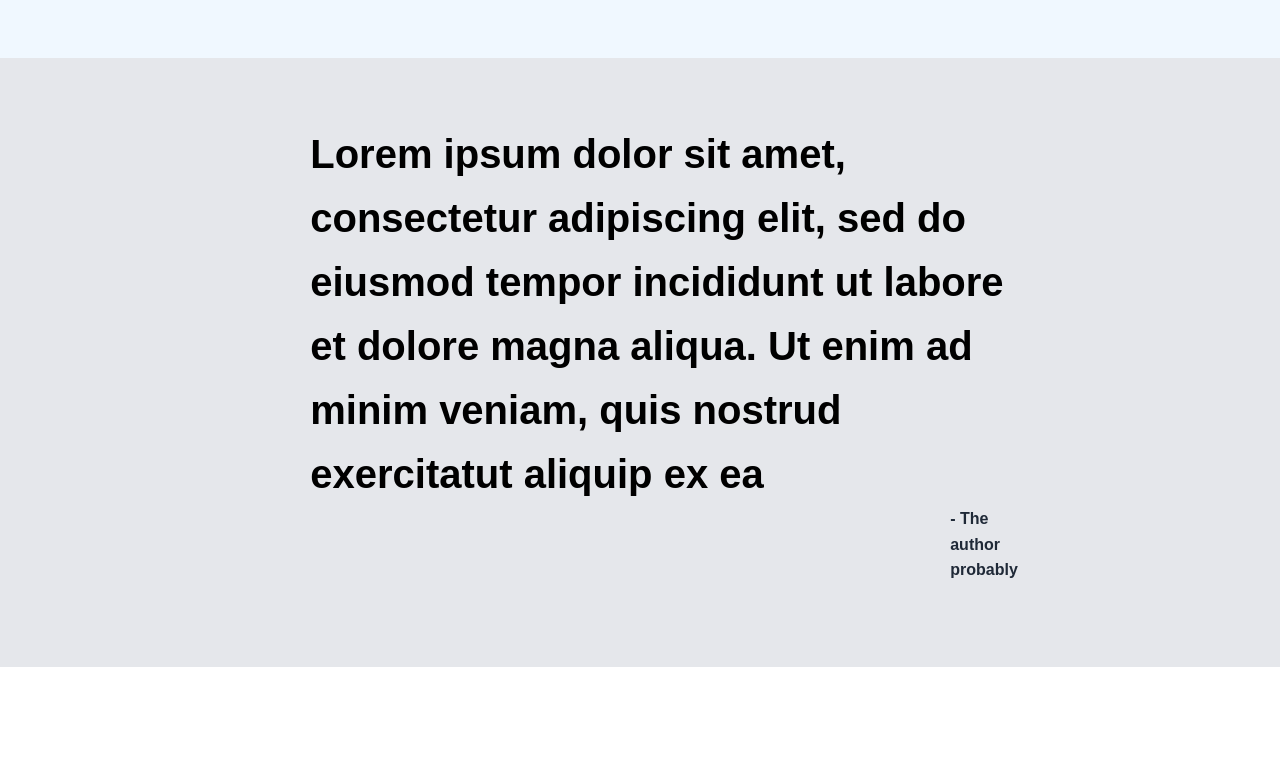
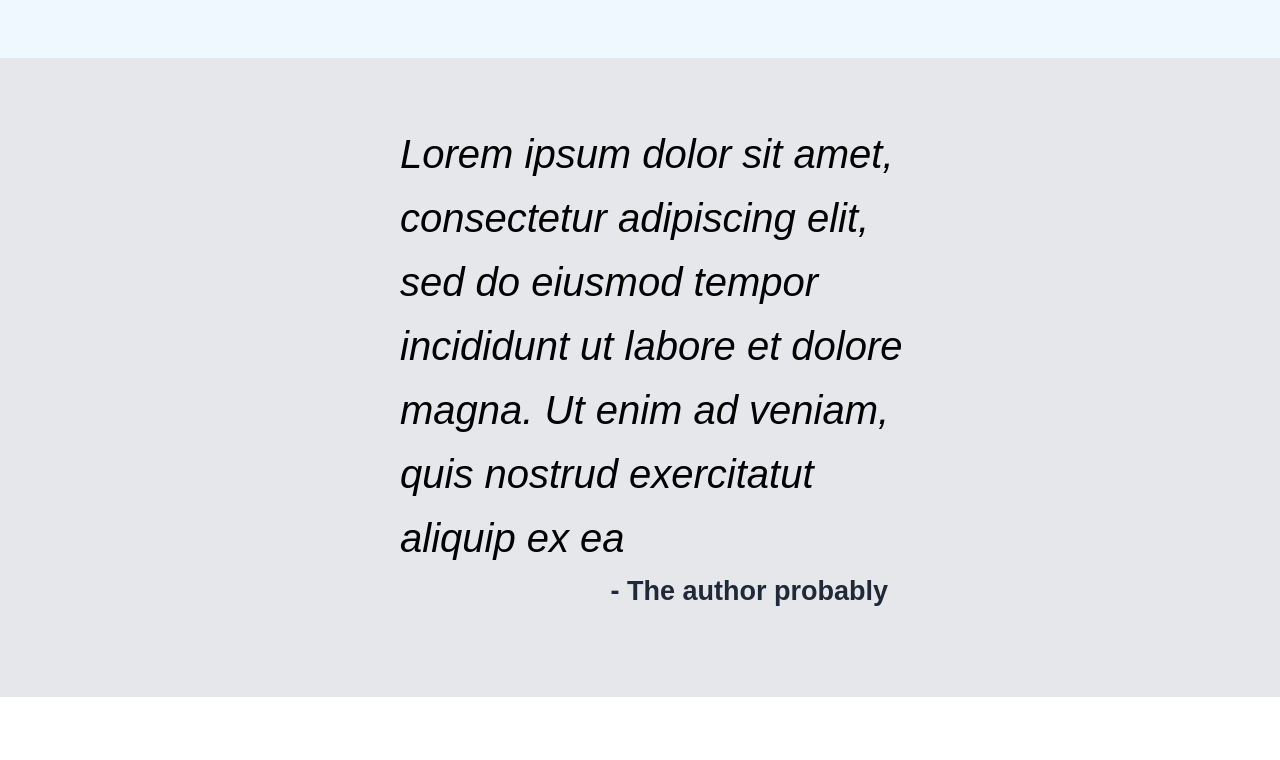
Before and after one commit to Forden1/landing_page, a plain HTML site: page index.html in a window 1280 px wide. Shown: the part 1180-1940 px from the top of the page. Drawn offline with Linux system fonts and the light colour scheme.

Commit message:
bugfix with the quote

```diff
--- a/index.html
+++ b/index.html
@@ -51,10 +51,11 @@
 
     </div>
     <div class="three">
-       <h2> Lorem ipsum dolor sit amet, consectetur adipiscing elit, sed do eiusmod tempor incididunt ut labore et dolore magna aliqua. Ut enim ad minim veniam, quis nostrud exercitatut aliquip ex ea
+       <h2> Lorem ipsum dolor sit amet, consectetur adipiscing elit, sed do eiusmod tempor incididunt ut labore et dolore magna. Ut enim ad  veniam, quis nostrud exercitatut aliquip ex ea
 
-
-        <p>- The  author probably</p>
+        <div>
+            <p>- The  author probably</p>
+        </div>
     </div>
     <div class="four">
         <div class="box">
--- a/style.css
+++ b/style.css
@@ -76,13 +76,18 @@ p{
 }
 .three h2 {
     text-align: left;
+    font-weight: 100;
+    font-style: italic;
+
 }
 .three p{
     color: #1F2937;
-    padding-left: 80vh;
-    padding-right: vh;
-    font-size: 16px;
-    flex-wrap: nowrap;
+    text-align: right;
+    font-style: normal;
+    font-weight: bold;
+    font-size: 27px;
+    padding-right: 5vh;
+
 }
 .con{
     display: flex;
@@ -161,7 +166,9 @@ con1{}
     max-height: 4vh;
     border-width: 3px;
 }
-
+body,a{
+    color: darkgoldenrod;
+}
 .footer {
     display: flex;
     align-items: center;
```
